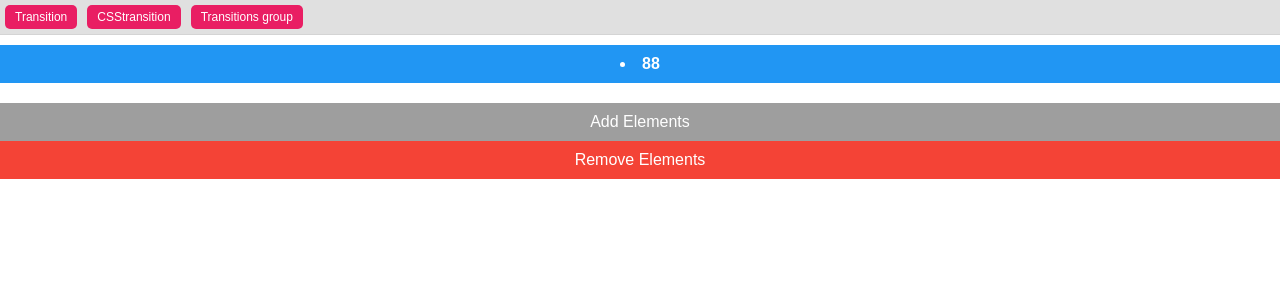
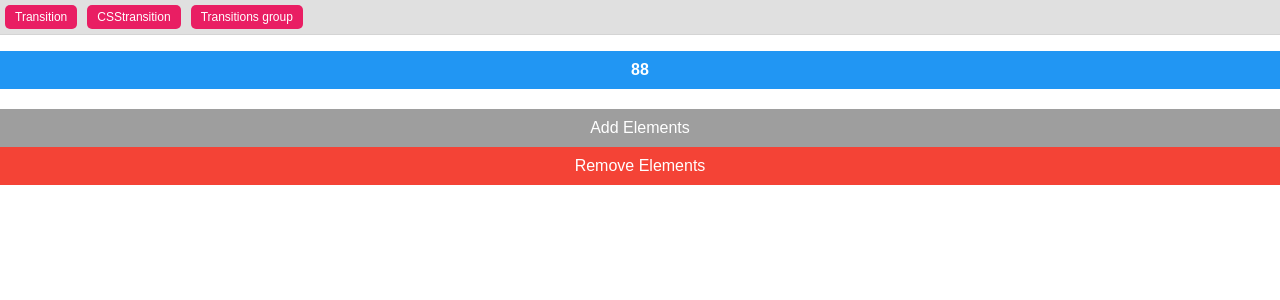
Before and after one commit to mukhtarB/react-transitions, a React (Create React App) app: page /tgroup in a window 1280 px wide. Both pictures are taken after a click on the element "Add Elements". Shown: the top 300 px of the page. Built offline with nearby package versions, Linux system fonts and the light colour scheme.

Commit message:
added transition import el and modified the styling

```diff
--- a/src/components/tgroup.js
+++ b/src/components/tgroup.js
@@ -1,5 +1,5 @@
 import React, { Component } from 'react';
-import { TransitionGroup } from 'react-transition-group';
+import { CSSTransition, TransitionGroup } from 'react-transition-group';
 import '../css/App.css';
 
 class Slide extends Component{
@@ -9,7 +9,9 @@ class Slide extends Component{
 
     generateElements () {
         return this.state.items.map((item,i) => (
-            <li className="item" key={i}>{item}</li>
+            <CSSTransition>
+                <li className="item" key={i}>{item}</li>
+            </CSSTransition>
         ));
     }
 
@@ -32,7 +34,13 @@ class Slide extends Component{
     render(){
         return(
             <div>
-                {this.generateElements()}
+                <TransitionGroup
+                    component='ul'
+                    className='item-list'
+                >
+                    {this.generateElements()}
+                </TransitionGroup>
+
 
 
                 <div className="btns">
--- a/src/css/App.css
+++ b/src/css/App.css
@@ -34,6 +34,11 @@
 	text-align: center;
 	margin-bottom: 1px;
 	padding: 10px;
+}
+
+.item-list {
+	list-style: none;
+	padding-left: 0;
 }
 
 .btns {
```
